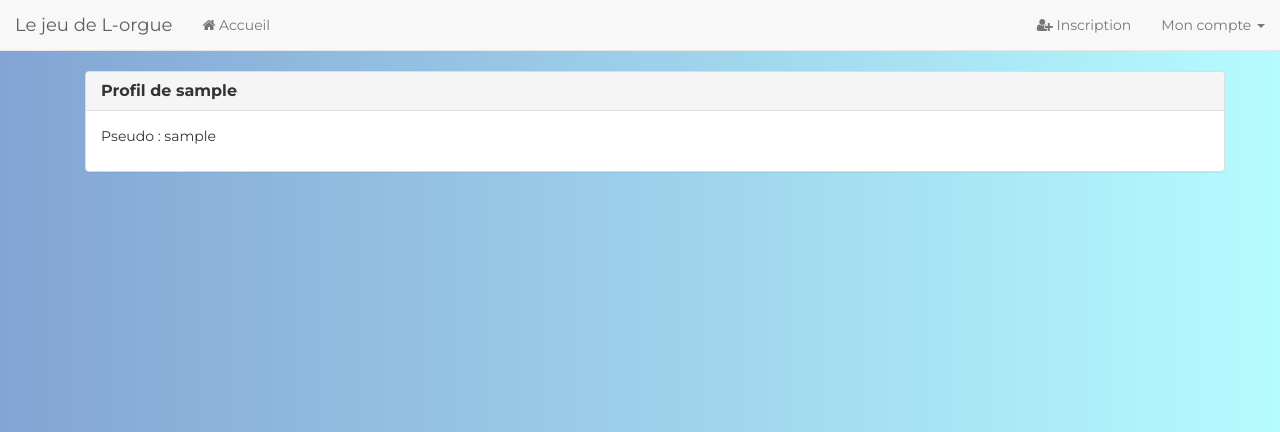
After one commit to colingdc/jeudelorgue, a Flask app: a page that uses app/templates/base.html in a window 1280 px wide. The commit adds this page. Shown: the top 432 px of the page. Run offline with Flask 2, Linux system fonts and the light colour scheme; a user stored in the database is signed in; data comes from the database, SQL or seed files in the repository; data that the repository does not hold is empty; parts of the project's set-up code (start-up, migrations or seed data) failed here and were passed over; some libraries are stand-ins or nearby versions.

Commit message:
Basic user profile

```diff
--- a/app/main/views.py
+++ b/app/main/views.py
@@ -1,7 +1,8 @@
 # -*- coding: utf-8 -*-
 
-from flask import render_template
+from flask import render_template, abort
 from . import main
+from ..models import User
 
 
 @main.route("/")
@@ -11,8 +12,14 @@ def landing():
     return render_template("main/homepage.html", title = title)
 
 
-
 @main.route("/index")
 def index():
     title = "Accueil"
     return render_template("main/index.html", title = title)
+
+
+@main.route("/user/<username>")
+def user(username):
+    user = User.query.filter_by(username = username).first_or_404()
+    title = "Profil de {}".format(username)
+    return render_template("main/user.html", title = title, user = user)
--- a/app/templates/base.html
+++ b/app/templates/base.html
@@ -63,6 +63,12 @@
                     <a href="#" class="dropdown-toggle" data-toggle="dropdown">Mon compte <b class="caret"></b></a>
                     <ul class="dropdown-menu">
                         <li>
+                            <a href="{{ url_for('main.user', username=current_user.username) }}">
+                                <span class="fa fa-user" aria-hidden="true"></span>
+                                Mon profil
+                            </a>
+                        </li>
+                        <li>
                             <a href="{{ url_for('auth.change_password') }}">
                                 <span class="fa fa-pencil" aria-hidden="true"></span>
                                 Modification du mot de passe
--- a/app/templates/errors/403.html
+++ b/app/templates/errors/403.html
@@ -14,7 +14,7 @@
                 <div class="panel-body">
                     <p>
                         Vous n'êtes pas autorisé à accéder à cette page.
-                        Revenir à <a href="{{ url_for('index') }}">l'accueil</a> ?</p>
+                        Revenir à <a href="{{ url_for('main.index') }}">l'accueil</a> ?</p>
                 </div>
             </div>
         </div>
--- a/app/templates/errors/404.html
+++ b/app/templates/errors/404.html
@@ -14,7 +14,7 @@
                 <div class="panel-body">
                     <p>
                         Cette page n'existe pas.
-                        Revenir à <a href="{{ url_for('index') }}">l'accueil</a> ?</p>
+                        Revenir à <a href="{{ url_for('main.index') }}">l'accueil</a> ?</p>
                 </div>
             </div>
         </div>
--- a/app/templates/errors/500.html
+++ b/app/templates/errors/500.html
@@ -14,7 +14,7 @@
                 <div class="panel-body">
                     <p>
                         Une erreur est survenue.
-                        Revenir à <a href="{{ url_for('index') }}">l'accueil</a> ?</p>
+                        Revenir à <a href="{{ url_for('main.index') }}">l'accueil</a> ?</p>
                 </div>
             </div>
         </div>
--- /dev/null
+++ b/app/templates/main/user.html
@@ -0,0 +1,22 @@
+{% extends "base.html" %}
+
+{% block content %}
+
+<div class="container">
+    <div class="panel panel-default">
+
+        <div class="panel-heading">
+            <h3 class="panel-title"><strong>Profil de {{ user.username }}</strong></h3>
+        </div>
+
+        <div class="panel-body">
+            <p>Pseudo : {{ user.username }}</p>
+            {% if current_user.is_administrator() %}
+            <p>Email : {{ user.email }}</p>
+            {% endif %}
+        </div>
+    </div>
+</div>
+
+
+{% endblock %}
```
